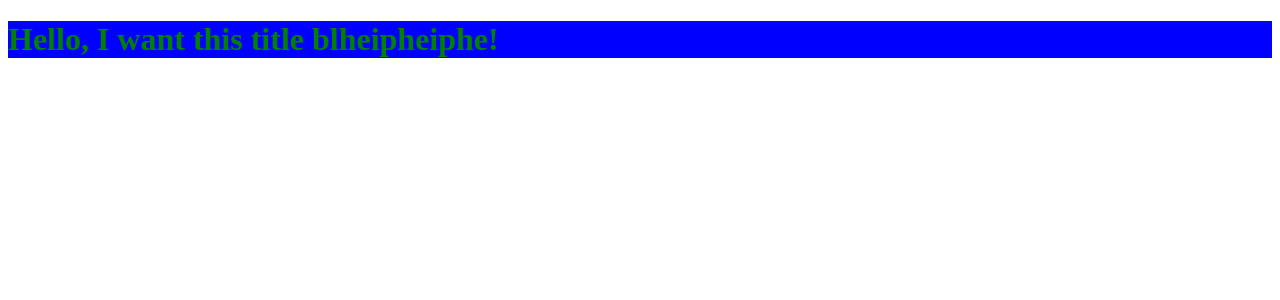
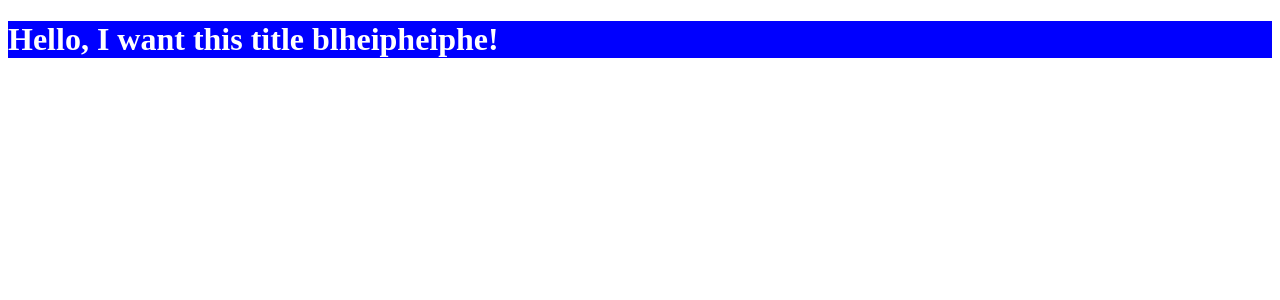
Before and after one commit to christianalfoni/new-git-flow, a React (Create React App) app: page / in a window 1280 px wide. Shown: the top 300 px of the page. Built offline with nearby package versions, Linux system fonts and the light colour scheme.

Commit message:
Update styles.css

```diff
--- a/src/styles.css
+++ b/src/styles.css
@@ -1,5 +1,5 @@
 .App {
   opacity: 1;
   background-color: blue;
-  color: green;
+  color: white;
 }
```
